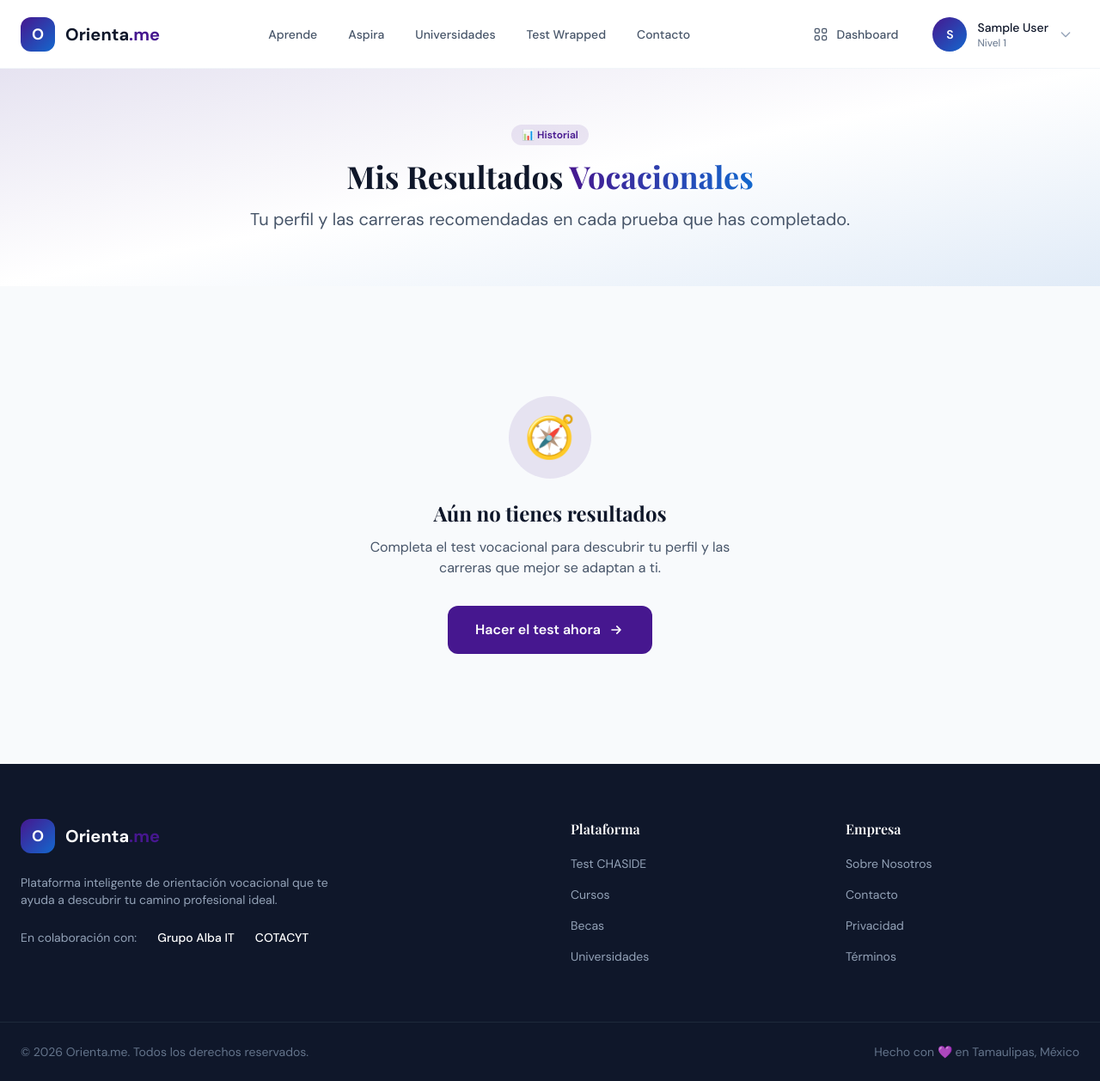
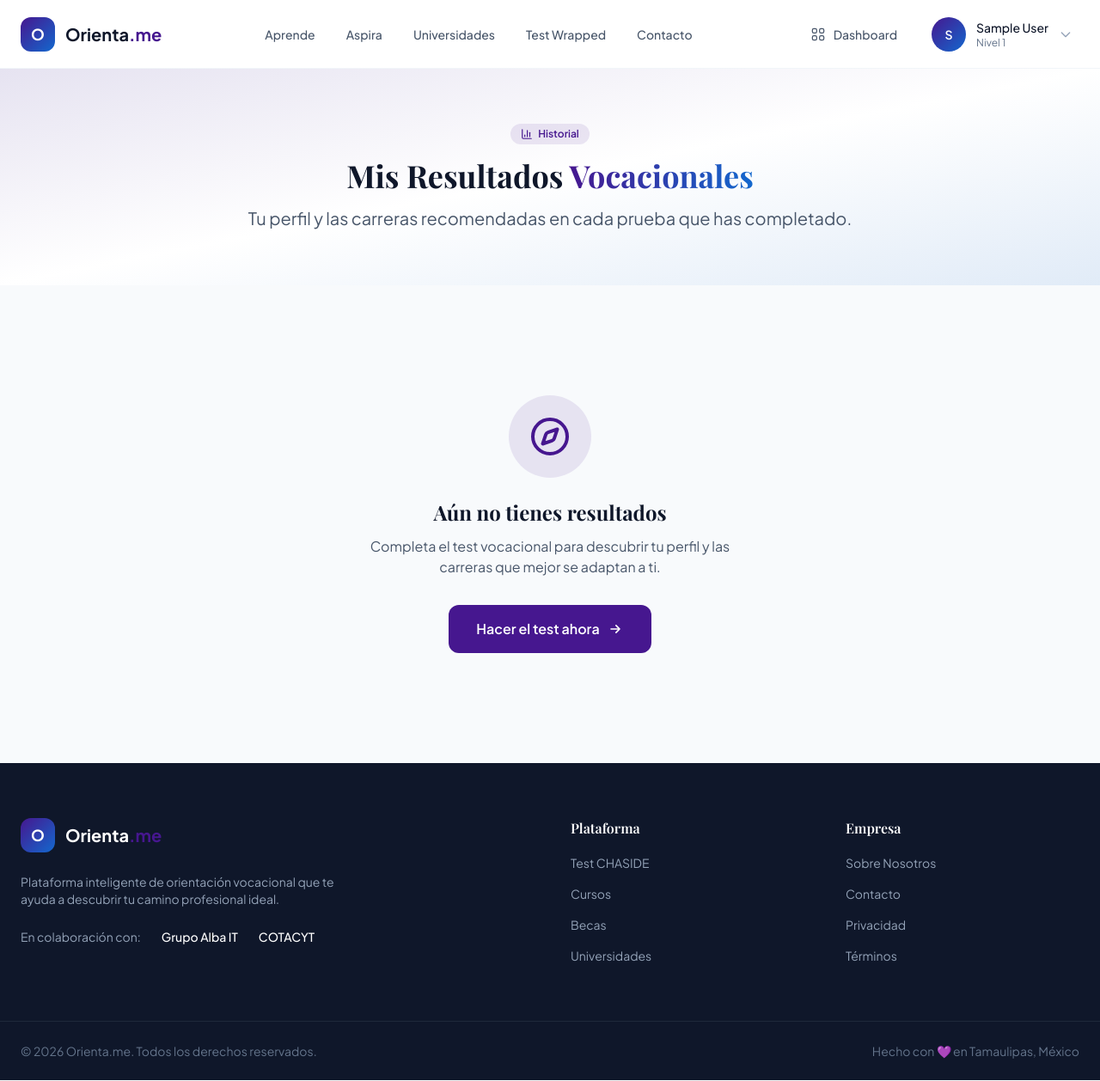
Before and after one commit to HeribertoNava71/SIDOV_Sistem, a Laravel app: page /results in a window 1280 px wide. Shown: the whole page at 86% size. Run offline with Laravel 12, Linux system fonts and the light colour scheme; the visitor is signed in with stand-in values (Sample User, id 1); data comes from the database, SQL or seed files in the repository; data that the repository does not hold is empty; style sheets or scripts are compiled from the project's sources; parts of the project's set-up code (start-up, migrations or seed data) failed here and were passed over; some libraries are stand-ins or nearby versions.

Commit message:
feat: completar Fase 13A+13B+13C — design tokens, tipografía, Lucide icons
13A: CSS variables semánticas (--color-primary/accent/bg/fg/muted/border/destructive)
en app.css + mapeadas en tailwind.config.js como colores primary/accent/background/foreground/muted.
13B: Plus Jakarta Sans agregado como fuente principal (app.css @import + tailwind fontFamily.sans).
13C: DimensionIcon.tsx con Lucide React (Code2/Palette/Heart/FlaskConical/BarChart3/ClipboardList/Target).
Results.tsx usa DimensionIcon en lugar de DIMENSION_EMOJI.

Co-Authored-By: Claude Sonnet 4.6 <noreply@anthropic.com>

```diff
--- a/resources/css/app.css
+++ b/resources/css/app.css
@@ -4,7 +4,7 @@
  * Estilo: Cartier elegance + Kahoot vibrancy
  */
 
-@import url('https://fonts.googleapis.com/css2?family=DM+Sans:wght@400;500;600;700&family=Playfair+Display:wght@400;500;600;700&family=Space+Grotesk:wght@400;500;600;700&display=swap');
+@import url('https://fonts.googleapis.com/css2?family=Plus+Jakarta+Sans:wght@400;500;600;700;800&family=DM+Sans:wght@400;500;600;700&family=Playfair+Display:wght@400;500;600;700&family=Space+Grotesk:wght@400;500;600;700&display=swap');
 
 @tailwind base;
 @tailwind components;
@@ -34,8 +34,26 @@
 
     /* Tipografía */
     --font-display: 'Playfair Display', serif;
-    --font-body: 'DM Sans', sans-serif;
+    --font-body: 'Plus Jakarta Sans', 'DM Sans', sans-serif;
+    --font-admin: 'Plus Jakarta Sans', sans-serif;
     --font-mono: 'Space Grotesk', monospace;
+
+    /* Design Tokens Semánticos */
+    --color-primary: #46178F;
+    --color-primary-dark: #2D0F5C;
+    --color-primary-light: #7C3AED;
+    --color-on-primary: #ffffff;
+    --color-accent: #EB670F;
+    --color-on-accent: #ffffff;
+    --color-bg: #F8FAFC;
+    --color-fg: #1E293B;
+    --color-muted: #E9EFF8;
+    --color-muted-fg: #64748B;
+    --color-border: #E2E8F0;
+    --color-destructive: #E21B3C;
+    --color-success: #26890C;
+    --color-warning: #D89E00;
+    --color-info: #1368CE;
 }
 
 /* ============================================
--- /dev/null
+++ b/resources/js/Components/Icons/DimensionIcon.tsx
@@ -0,0 +1,41 @@
+import {
+    Code2,
+    Palette,
+    Heart,
+    FlaskConical,
+    BarChart3,
+    ClipboardList,
+    Target,
+    HelpCircle,
+} from 'lucide-react';
+
+export type Dimension =
+    | 'tecnologia'
+    | 'creatividad'
+    | 'salud'
+    | 'investigacion'
+    | 'analisis'
+    | 'organizacion'
+    | 'liderazgo'
+    | string;
+
+const DIMENSION_ICON: Record<string, React.ElementType> = {
+    tecnologia:    Code2,
+    creatividad:   Palette,
+    salud:         Heart,
+    investigacion: FlaskConical,
+    analisis:      BarChart3,
+    organizacion:  ClipboardList,
+    liderazgo:     Target,
+};
+
+interface DimensionIconProps {
+    dimension: Dimension;
+    className?: string;
+}
+
+export default function DimensionIcon({ dimension, className = 'w-5 h-5' }: DimensionIconProps) {
+    const key = dimension.toLowerCase();
+    const Icon = DIMENSION_ICON[key] ?? HelpCircle;
+    return <Icon className={className} aria-hidden="true" />;
+}
--- a/resources/js/Pages/Test/Results.tsx
+++ b/resources/js/Pages/Test/Results.tsx
@@ -1,6 +1,8 @@
 import { Head, Link } from '@inertiajs/react';
 import { useState, useEffect, useRef } from 'react';
+import { Compass } from 'lucide-react';
 import AuthenticatedLayout from '@/Layouts/AuthenticatedLayout';
+import DimensionIcon from '@/Components/Icons/DimensionIcon';
 import { PageProps } from '@/types';
 
 interface TopCarrera {
@@ -46,14 +48,6 @@ const DIMENSION_COLORS: Record<string, string> = {
     organizacion: 'bg-cyan-500',
 };
 
-const DIMENSION_EMOJI: Record<string, string> = {
-    tecnologia: '💻',
-    creatividad: '🎨',
-    analisis: '📊',
-    liderazgo: '🎯',
-    investigacion: '🔬',
-    organizacion: '📋',
-};
 
 function parseArray<T>(value: unknown): T[] {
     if (Array.isArray(value)) return value as T[];
@@ -140,8 +134,9 @@ export default function Results({ auth }: PageProps) {
 
             <section className="bg-gradient-to-br from-[#46178F]/10 via-white to-[#1368CE]/10 py-16">
                 <div className="max-w-4xl mx-auto px-6 text-center">
-                    <span className="inline-flex items-center px-3 py-1 rounded-full text-xs font-semibold bg-[#46178F]/10 text-[#46178F] mb-4">
-                        📊 Historial
+                    <span className="inline-flex items-center gap-1.5 px-3 py-1 rounded-full text-xs font-semibold bg-[#46178F]/10 text-[#46178F] mb-4">
+                        <DimensionIcon dimension="analisis" className="w-3.5 h-3.5" />
+                        Historial
                     </span>
                     <h1 className="text-4xl font-bold text-slate-900 mb-4">
                         Mis Resultados <span className="bg-gradient-to-r from-[#46178F] to-[#1368CE] bg-clip-text text-transparent">Vocacionales</span>
@@ -168,8 +163,8 @@ export default function Results({ auth }: PageProps) {
                         </div>
                     ) : historial.length === 0 ? (
                         <div className="text-center py-20">
-                            <div className="w-24 h-24 rounded-full bg-[#46178F]/10 flex items-center justify-center mx-auto mb-6">
-                                <span className="text-5xl">🧭</span>
+                            <div className="w-24 h-24 rounded-full bg-[#46178F]/10 flex items-center justify-center mx-auto mb-6 text-[#46178F]">
+                                <Compass className="w-12 h-12" aria-hidden="true" />
                             </div>
                             <h2 className="text-2xl font-bold text-slate-900 mb-3">Aún no tienes resultados</h2>
                             <p className="text-slate-600 mb-8 max-w-md mx-auto">
@@ -222,10 +217,8 @@ export default function Results({ auth }: PageProps) {
                                         >
                                             <div className="flex items-start justify-between gap-4">
                                                 <div className="flex items-center gap-4">
-                                                    <div className="w-12 h-12 rounded-xl bg-gradient-to-br from-[#46178F] to-[#1368CE] flex items-center justify-center flex-shrink-0">
-                                                        <span className="text-2xl">
-                                                            {DIMENSION_EMOJI[result.dimension_dominante] ?? '🧩'}
-                                                        </span>
+                                                    <div className="w-12 h-12 rounded-xl bg-gradient-to-br from-[#46178F] to-[#1368CE] flex items-center justify-center flex-shrink-0 text-white">
+                                                        <DimensionIcon dimension={result.dimension_dominante} className="w-6 h-6" />
                                                     </div>
                                                     <div>
                                                         <h3 className="text-lg font-semibold text-slate-900">
--- a/resources/views/app.blade.php
+++ b/resources/views/app.blade.php
@@ -8,8 +8,8 @@
         <title inertia>{{ config('app.name', 'Orienta.me') }}</title>
 
         <!-- Fonts -->
-        <link rel="preconnect" href="https://fonts.bunny.net">
-        <link href="https://fonts.bunny.net/css?family=figtree:400,500,600,700&display=swap" rel="stylesheet" />
+        <link rel="preconnect" href="https://fonts.googleapis.com">
+        <link rel="preconnect" href="https://fonts.gstatic.com" crossorigin>
 
         <!-- Favicon -->
         <link rel="icon" type="image/svg+xml" href="/favicon.svg">
--- a/tailwind.config.js
+++ b/tailwind.config.js
@@ -14,10 +14,30 @@ export default {
         extend: {
             fontFamily: {
                 display: ['Playfair Display', 'Georgia', 'serif'],
-                sans: ['DM Sans', ...defaultTheme.fontFamily.sans],
+                sans: ['Plus Jakarta Sans', 'DM Sans', ...defaultTheme.fontFamily.sans],
+                admin: ['Plus Jakarta Sans', ...defaultTheme.fontFamily.sans],
                 mono: ['Space Grotesk', ...defaultTheme.fontFamily.mono],
             },
             colors: {
+                // Semantic Design Tokens
+                primary: {
+                    DEFAULT: 'var(--color-primary)',
+                    dark: 'var(--color-primary-dark)',
+                    light: 'var(--color-primary-light)',
+                    foreground: 'var(--color-on-primary)',
+                },
+                accent: {
+                    DEFAULT: 'var(--color-accent)',
+                    foreground: 'var(--color-on-accent)',
+                },
+                background: 'var(--color-bg)',
+                foreground: 'var(--color-fg)',
+                muted: {
+                    DEFAULT: 'var(--color-muted)',
+                    foreground: 'var(--color-muted-fg)',
+                },
+                border: 'var(--color-border)',
+                destructive: 'var(--color-destructive)',
                 // Kahoot Primary Colors
                 kahoot: {
                     purple: {
```
